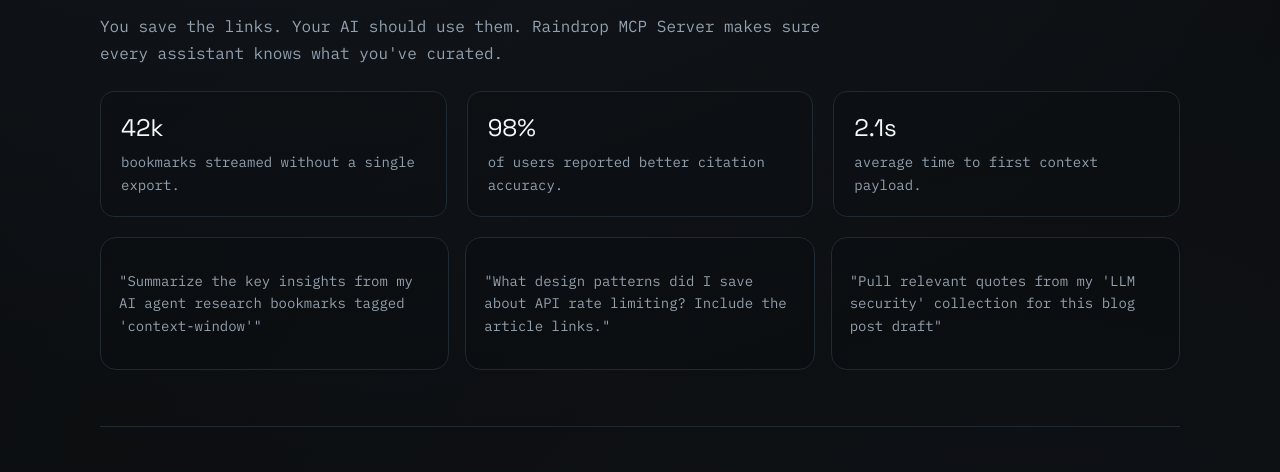
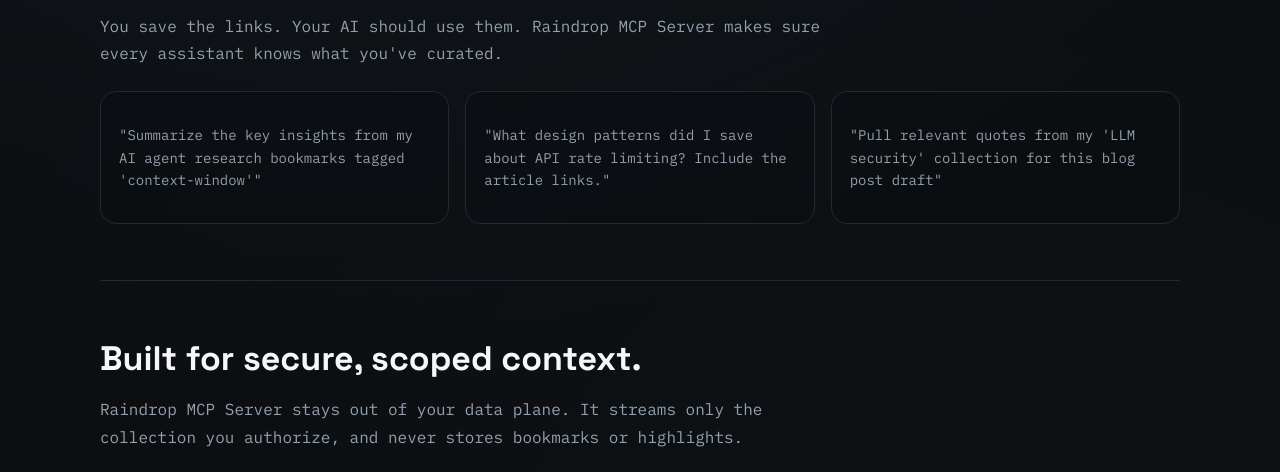
Before and after one commit to Aarekaz/raindrop-mcp, a website: page public/index.html in a window 1280 px wide. Shown: the part 1610-2082 px from the top of the page. Drawn offline with Linux system fonts and the light colour scheme.

Commit message:
Remove vanity metrics from landing page
Removed enterprise-style stats to maintain authentic, builder-focused tone
for individual AI power users.

```diff
--- a/public/index.html
+++ b/public/index.html
@@ -618,20 +618,6 @@
     <section id="proof" class="reveal">
       <h2 class="section-title">For the knowledge hoarders.</h2>
       <p class="section-lead">You save the links. Your AI should use them. Raindrop MCP Server makes sure every assistant knows what you've curated.</p>
-      <div class="grid grid-3">
-        <div class="card">
-          <div class="metric">42k</div>
-          <p>bookmarks streamed without a single export.</p>
-        </div>
-        <div class="card">
-          <div class="metric">98%</div>
-          <p>of users reported better citation accuracy.</p>
-        </div>
-        <div class="card">
-          <div class="metric">2.1s</div>
-          <p>average time to first context payload.</p>
-        </div>
-      </div>
       <div class="testimonials" style="margin-top: 20px;">
         <div class="testimonial">
           <p>"Summarize the key insights from my AI agent research bookmarks tagged 'context-window'"</p>
```
